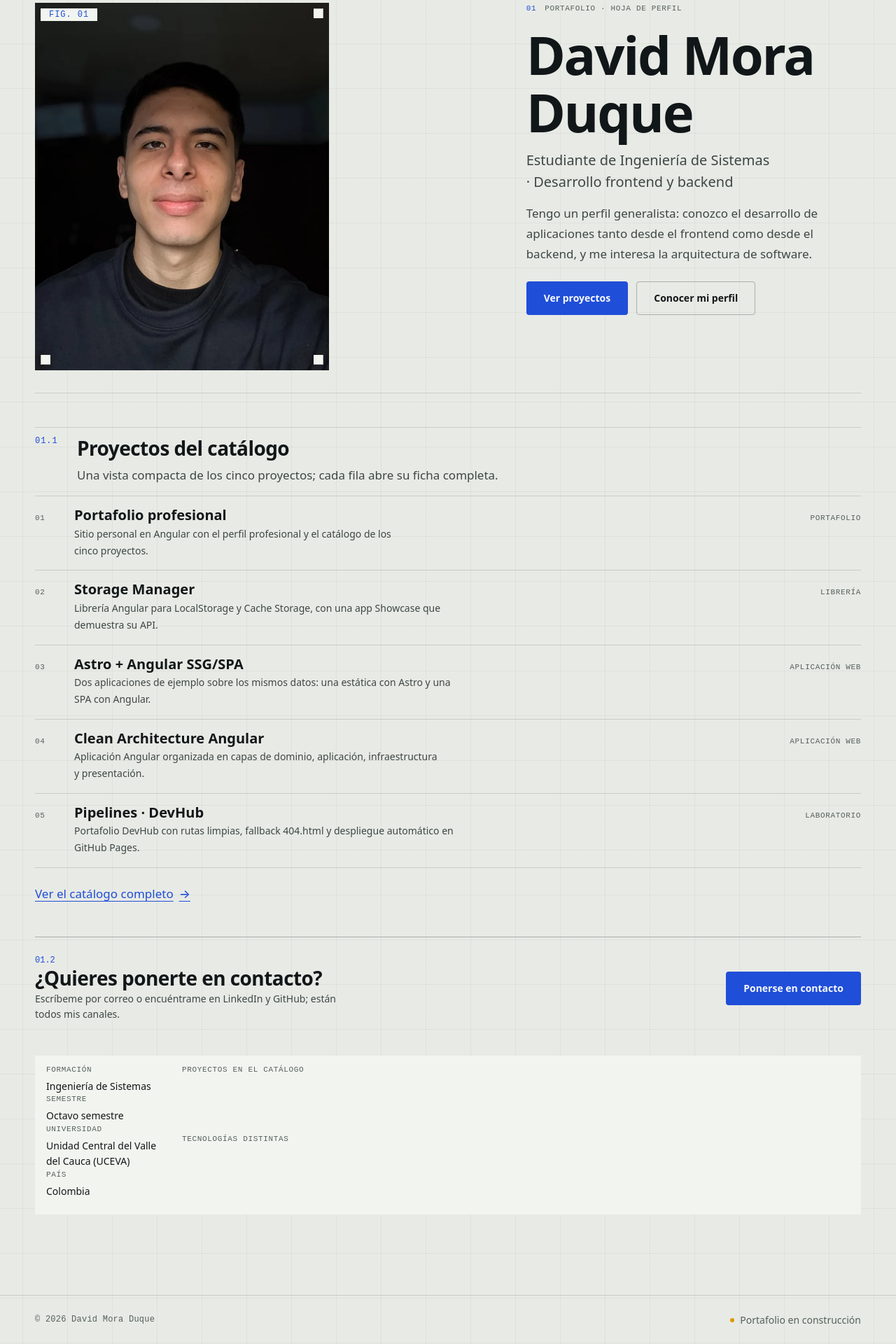
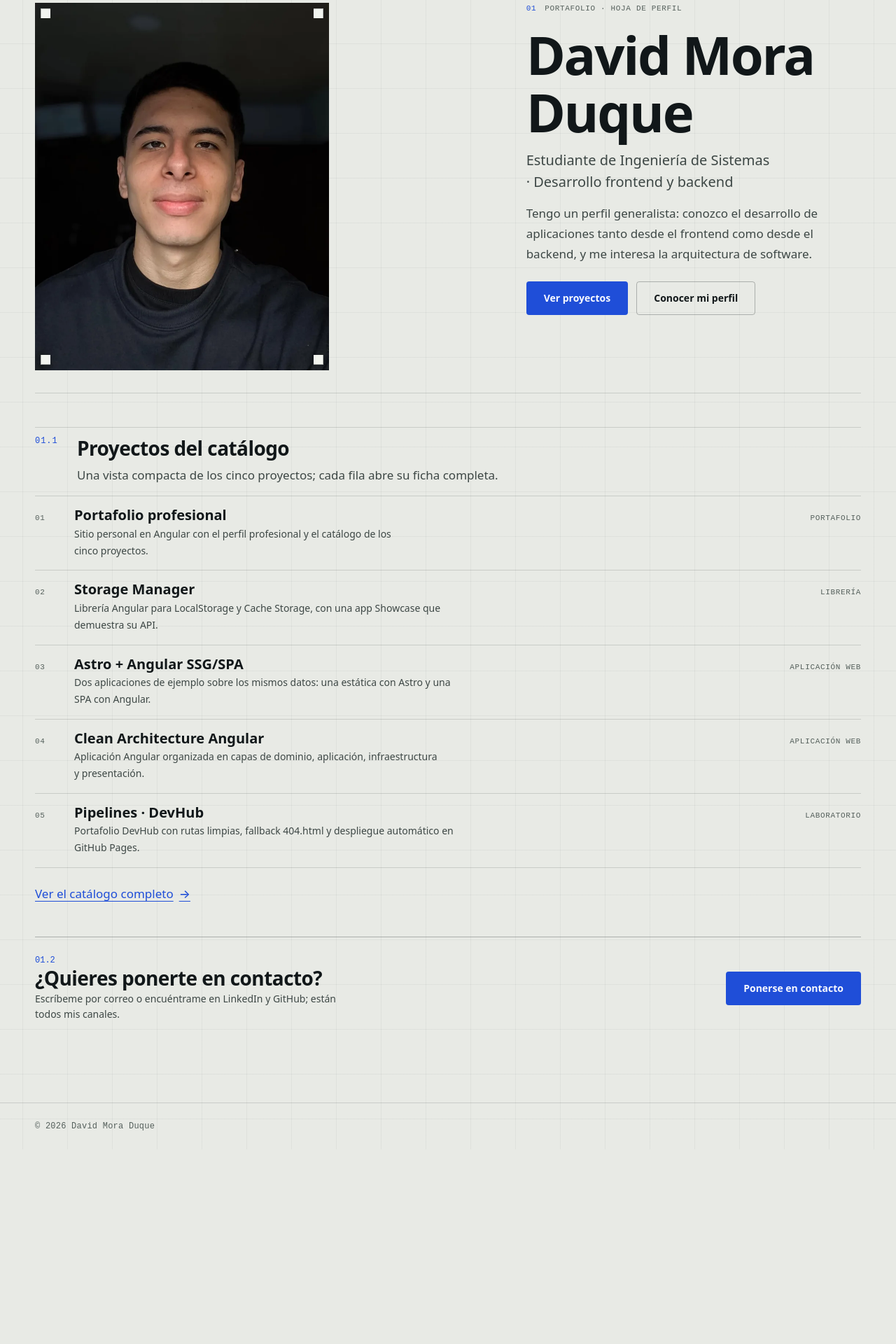
Before and after one commit to INGDavidMora2005/proyecto-portafolio, an Angular app: page / in a window 1280 px wide. Shown: the part 130-2050 px from the top of the page at 70% size. After the commit the page ends 1772 px from the top, so only its background shows below. Built offline with nearby package versions, Linux system fonts and the light colour scheme; a web font is replaced by a local one.

Commit message:
refactor(ui): quitar footer de construcción, etiquetas FIG y bloque de cifras en inicio

```diff
--- a/src/app/core/layout/footer/footer.html
+++ b/src/app/core/layout/footer/footer.html
@@ -1,9 +1,5 @@
 <footer class="site-footer">
   <div class="shell site-footer__inner">
     <p class="site-footer__copy">© {{ year }} David Mora Duque</p>
-    <p class="site-footer__status">
-      <span class="site-footer__dot" aria-hidden="true"></span>
-      Portafolio en construcción
-    </p>
   </div>
 </footer>
--- a/src/app/core/layout/footer/footer.scss
+++ b/src/app/core/layout/footer/footer.scss
@@ -18,16 +18,3 @@
   font-size: var(--text-xs);
   letter-spacing: 0.02em;
 }
-
-.site-footer__status {
-  display: inline-flex;
-  align-items: center;
-  gap: var(--space-2);
-}
-
-.site-footer__dot {
-  width: 6px;
-  height: 6px;
-  border-radius: 50%;
-  background: var(--signal);
-}
--- a/src/app/features/inicio/inicio.html
+++ b/src/app/features/inicio/inicio.html
@@ -24,26 +24,6 @@
       [objectPosition]="'50% 40%'"
     />
   </header>
-
-  <aside class="hero-data" aria-label="Datos del perfil y cifras">
-    <dl class="hero-facts" aria-label="Datos del perfil">
-      @for (dato of perfil.datosClave; track dato.etiqueta) {
-        <div class="hero-fact">
-          <dt>{{ dato.etiqueta }}</dt>
-          <dd>{{ dato.valor }}</dd>
-        </div>
-      }
-    </dl>
-
-    <dl class="stats" aria-label="Cifras del catálogo">
-      @for (cifra of cifrasAnimadas(); track cifra.id) {
-        <div class="stat">
-          <dt class="stat__label">{{ cifra.etiqueta }}</dt>
-          <dd class="stat__value" [class.stat__value--animado]="cifra.animada" [attr.data-cifra]="cifra.id">{{ cifra.valorMostrado }}</dd>
-        </div>
-      }
-    </dl>
-  </aside>
 
   <section class="home__block" aria-labelledby="inicio-proyectos-title">
     <app-section-header
--- a/src/app/features/inicio/inicio.scss
+++ b/src/app/features/inicio/inicio.scss
@@ -20,9 +20,7 @@
 
 .hero__kicker,
 .project-row__index,
-.project-row__category,
-.stat__label,
-.hero-fact dt {
+.project-row__category {
   font-family: var(--font-mono);
   font-size: var(--text-2xs);
   letter-spacing: 0.06em;
@@ -98,47 +96,6 @@
   width: clamp(240px, 35vw, 420px);
   aspect-ratio: 4 / 5;
   align-self: start;
-}
-
-.hero-data {
-  display: grid;
-  grid-template-columns: repeat(2, minmax(0, 1fr));
-  gap: var(--space-4);
-  padding: var(--space-4);
-  border: 1px solid var(--rule);
-  background: var(--panel);
-}
-
-.hero-fact,
-.stat {
-  display: flex;
-  flex-direction: column;
-  gap: var(--space-1);
-}
-
-.hero-fact dd {
-  font-size: var(--text-sm);
-}
-
-.stat__value {
-  margin-top: var(--space-1);
-  color: var(--accent);
-  font-family: var(--font-display);
-  font-size: var(--text-2xl);
-  font-weight: 600;
-  transition: opacity var(--dur-base) var(--ease-out), transform var(--dur-base) var(--ease-out);
-}
-
-@media (prefers-reduced-motion: no-preference) {
-  .stat__value {
-    opacity: 0;
-    transform: translateY(6px);
-  }
-
-  .stat__value--animado {
-    opacity: 1;
-    transform: translateY(0);
-  }
 }
 
 .projects {
@@ -222,10 +179,6 @@
 }
 
 @media (min-width: 640px) {
-  .hero-data {
-    grid-template-columns: repeat(4, minmax(0, 1fr));
-  }
-
   .project-row {
     grid-template-columns: 2.75rem minmax(0, 1fr) auto;
     align-items: baseline;
@@ -252,13 +205,6 @@
     order: 2;
   }
 
-  .hero-data {
-    order: 3;
-    grid-template-columns: repeat(6, minmax(0, 1fr));
-    border: 0;
-    padding-block: var(--space-3) var(--space-4);
-  }
-
   .closing {
     flex-direction: row;
     align-items: center;
--- a/src/app/features/inicio/inicio.ts
+++ b/src/app/features/inicio/inicio.ts
@@ -1,12 +1,10 @@
-import { ChangeDetectionStrategy, Component, computed, inject, input, signal } from '@angular/core';
+import { ChangeDetectionStrategy, Component, computed, inject } from '@angular/core';
 import { RouterLink } from '@angular/router';
 import { ProjectsService } from '../../core/services/projects';
 import { PERFIL } from '../../data/profile';
 import { etiquetaCategoria } from '../../data/projects';
 import { SectionHeader } from '../../shared/section-header/section-header';
 import { PortraitFrame } from '../../shared/portrait-frame/portrait-frame';
-
-const ESPERA_CIFRAS_MS = 400;
 
 @Component({
   selector: 'app-inicio',
@@ -28,96 +26,4 @@ export class Inicio {
       categoriaEtiqueta: etiquetaCategoria(proyecto.categoria),
     })),
   );
-
-  protected readonly cifras = computed(() => {
-    const proyectos = this.projectsService.projects();
-    const tecnologias = new Set(proyectos.flatMap((proyecto) => proyecto.tecnologias));
-
-    return [
-      { id: 'proyectos', valor: proyectos.length, etiqueta: 'proyectos en el catálogo' },
-      { id: 'tecnologias', valor: tecnologias.size, etiqueta: 'tecnologías distintas' },
-    ];
-  });
-
-  protected readonly cifrasAnimadas = computed(() =>
-    this.cifras().map((cifra) => ({
-      ...cifra,
-      valorMostrado: this.valorAnimado()[cifra.id] ?? cifra.valor,
-      animada: this.animada()[cifra.id] ?? false,
-    })),
-  );
-
-  private readonly valorAnimado = signal<Record<string, number>>({});
-  private readonly animada = signal<Record<string, boolean>>({});
-
-  constructor() {
-    this.observarCifras();
-  }
-
-  private observarCifras(): void {
-    if (typeof window === 'undefined' || typeof IntersectionObserver === 'undefined') {
-      return;
-    }
-
-    const reducer = window.matchMedia('(prefers-reduced-motion: reduce)');
-    const animar = !reducer.matches;
-
-    const observer = new IntersectionObserver(
-      (entradas) => {
-        for (const entrada of entradas) {
-          if (entrada.isIntersecting) {
-            const id = (entrada.target as HTMLElement).dataset['cifra'];
-            if (id && !this.valorAnimado()[id]) {
-              if (animar) {
-                this.contarAscendente(id);
-              } else {
-                this.valorFinal(id);
-              }
-              observer.unobserve(entrada.target);
-            }
-          }
-        }
-      },
-      { threshold: 0.25 },
-    );
-
-    // Se conecta después de la primera detección de cambios para que existen los elementos.
-    setTimeout(() => {
-      document.querySelectorAll('[data-cifra]').forEach((el) => observer.observe(el));
-    }, 0);
-  }
-
-  private contarAscendente(id: string): void {
-    const objetivo = this.cifras().find((c) => c.id === id)?.valor ?? 0;
-    let actual = 0;
-    const inicio = Date.now();
-    const duracion = ESPERA_CIFRAS_MS;
-
-    const paso = () => {
-      const transcurrido = Date.now() - inicio;
-      const progreso = Math.min(transcurrido / duracion, 1);
-      const valor = Math.floor(progreso * objetivo);
-
-      this.valorAnimado.set({ ...this.valorAnimado(), [id]: valor });
-
-      if (progreso < 1) {
-        requestAnimationFrame(paso);
-      } else {
-        this.valorFinal(id);
-        this.marcarAnimada(id);
-      }
-    };
-
-    requestAnimationFrame(paso);
-  }
-
-  private valorFinal(id: string): void {
-    const objetivo = this.cifras().find((c) => c.id === id)?.valor ?? 0;
-    this.valorAnimado.set({ ...this.valorAnimado(), [id]: objetivo });
-    this.marcarAnimada(id);
-  }
-
-  private marcarAnimada(id: string): void {
-    this.animada.set({ ...this.animada(), [id]: true });
-  }
 }
--- a/src/app/features/perfil/components/identity-ficha/identity-ficha.html
+++ b/src/app/features/perfil/components/identity-ficha/identity-ficha.html
@@ -1,6 +1,5 @@
 <aside class="ficha" aria-label="Ficha de identidad">
   <div class="ficha__portrait-wrapper">
-    <span class="ficha__fig" aria-hidden="true">FIG. 01</span>
     <app-portrait-frame
       class="ficha__portrait"
       [src]="'images/perfil-800.webp'"
--- a/src/app/features/perfil/components/identity-ficha/identity-ficha.scss
+++ b/src/app/features/perfil/components/identity-ficha/identity-ficha.scss
@@ -12,20 +12,6 @@
 .ficha__portrait-wrapper {
   position: relative;
   width: 100%;
-}
-
-.ficha__fig {
-  position: absolute;
-  top: var(--space-3);
-  right: var(--space-3);
-  z-index: 10;
-  padding: 0 var(--space-2);
-  background: var(--panel);
-  color: var(--accent);
-  font-family: var(--font-mono);
-  font-size: var(--text-2xs);
-  letter-spacing: var(--tracking-wide);
-  pointer-events: none;
 }
 
 .ficha__portrait {
--- a/src/app/shared/portrait-frame/portrait-frame.html
+++ b/src/app/shared/portrait-frame/portrait-frame.html
@@ -30,6 +30,5 @@
     <span class="portrait__mark portrait__mark--bl" aria-hidden="true"></span>
     <span class="portrait__mark portrait__mark--br" aria-hidden="true"></span>
     <span class="portrait__edge" aria-hidden="true"></span>
-    <span class="portrait__label">FIG. 01</span>
   </div>
 </figure>
--- a/src/app/shared/portrait-frame/portrait-frame.scss
+++ b/src/app/shared/portrait-frame/portrait-frame.scss
@@ -119,21 +119,6 @@
   transition: transform var(--dur-base) var(--ease-out);
 }
 
-.portrait__label {
-  position: absolute;
-  top: var(--space-2);
-  left: var(--space-2);
-  z-index: 4;
-  padding: 0 var(--space-2);
-  background: var(--panel);
-  color: var(--accent);
-  font-family: var(--font-mono);
-  font-size: var(--text-2xs);
-  letter-spacing: var(--tracking-wide);
-  text-transform: uppercase;
-  white-space: nowrap;
-}
-
 /* --- Interacción sutil solo con hover y sin reduced-motion --- */
 
 @media (hover: hover) and (prefers-reduced-motion: no-preference) {
@@ -159,9 +144,4 @@
     width: 14px;
     height: 14px;
   }
-
-  .portrait__label {
-    font-size: var(--text-xs);
-    padding: 0 var(--space-3);
-  }
 }
```
Also changed, not shown: 2 other files (tests, documents, lock files or other folders).
